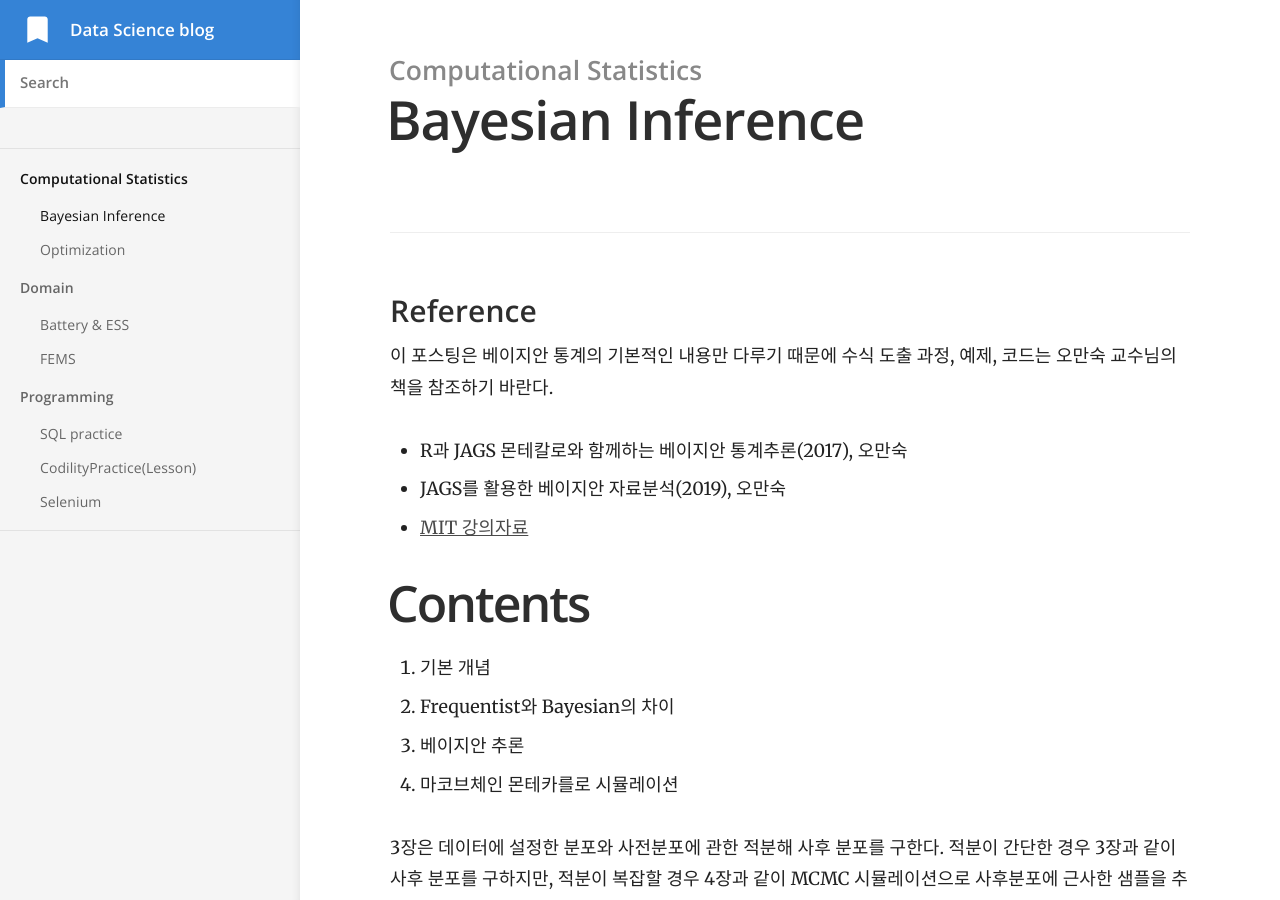
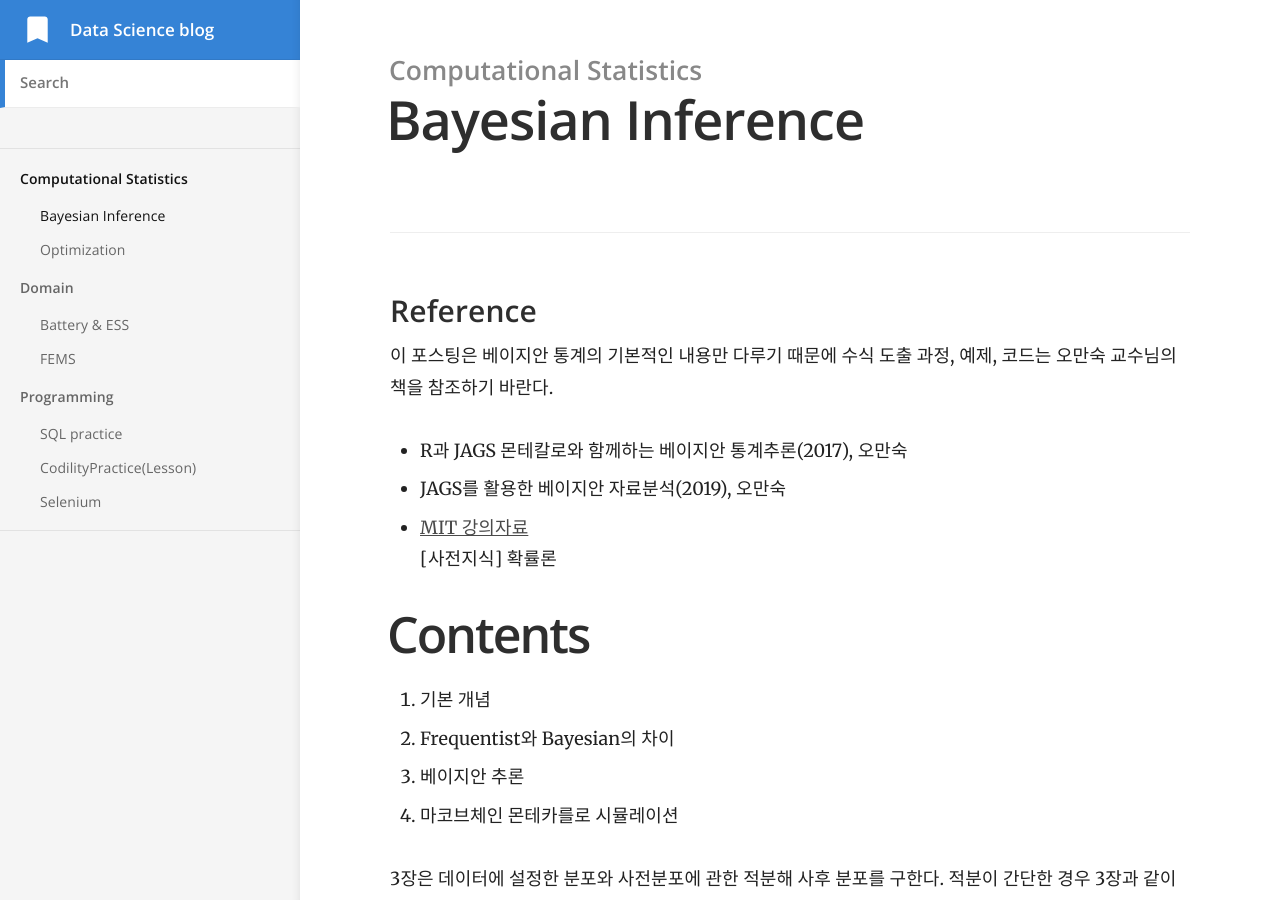
Before and after one commit to yrk3434/yrk3434.github.io, a Jekyll site: the page built from _docs/Computational Statistics/Bayesian Inference.md, in a window 1280 px wide and 900 px high. Built offline with Jekyll 4.4.1, drawn with Linux system fonts in a browser that asks for light colours; formulas are drawn with MathJax 3.

Commit message:
Update Bayesian Inference.md

```diff
--- a/_docs/Computational Statistics/Bayesian Inference.md
+++ b/_docs/Computational Statistics/Bayesian Inference.md
@@ -14,6 +14,8 @@ toc_label: 목차
 - R과 JAGS 몬테칼로와 함께하는 베이지안 통계추론(2017), 오만숙
 - JAGS를 활용한 베이지안 자료분석(2019), 오만숙
 - [MIT 강의자료](https://ocw.mit.edu/courses/mathematics/18-05-introduction-to-probability-and-statistics-spring-2014/readings/MIT18_05S14_Reading20.pdf)
+<br/>
+[사전지식] 확률론
 
 # Contents
 1. 기본 개념
```
